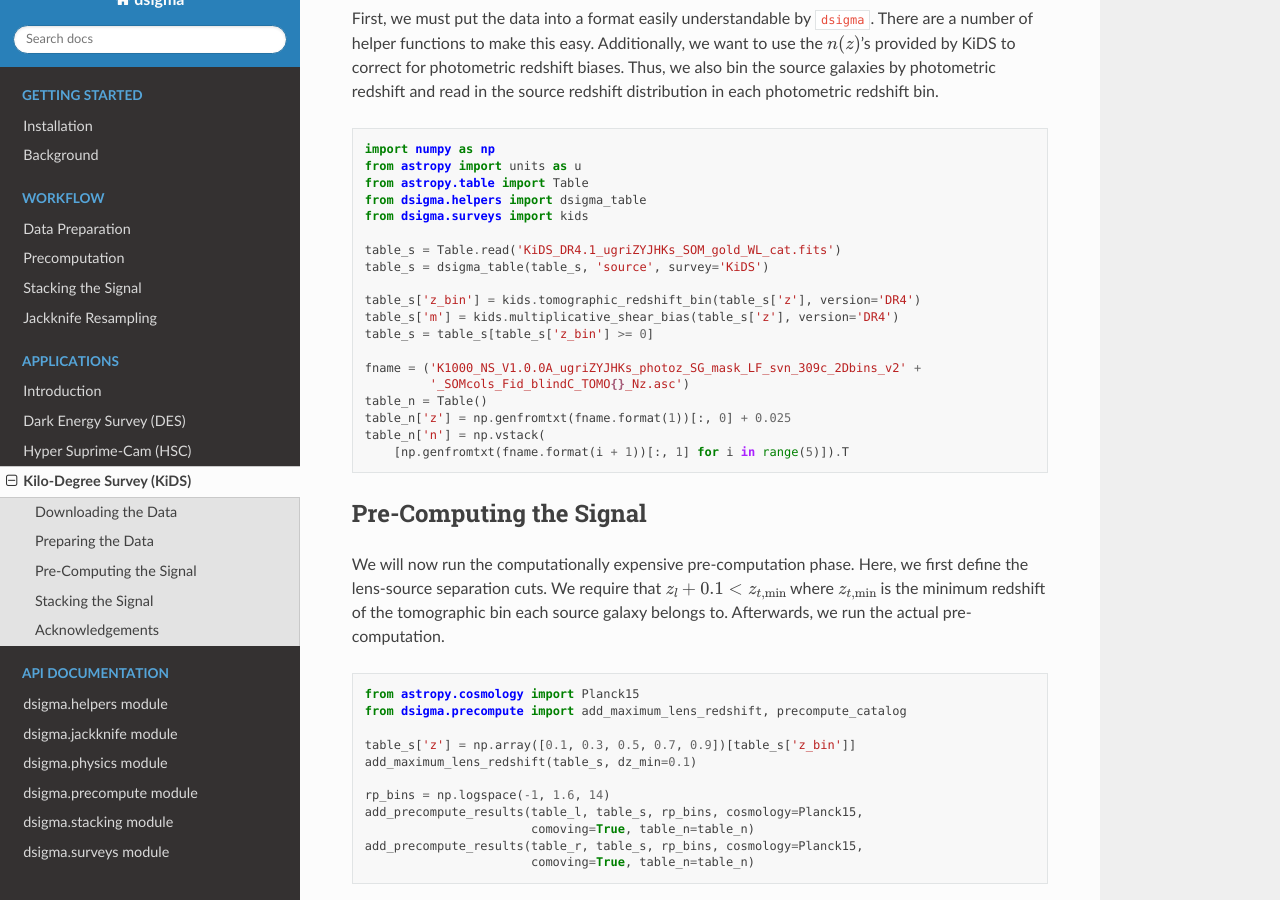
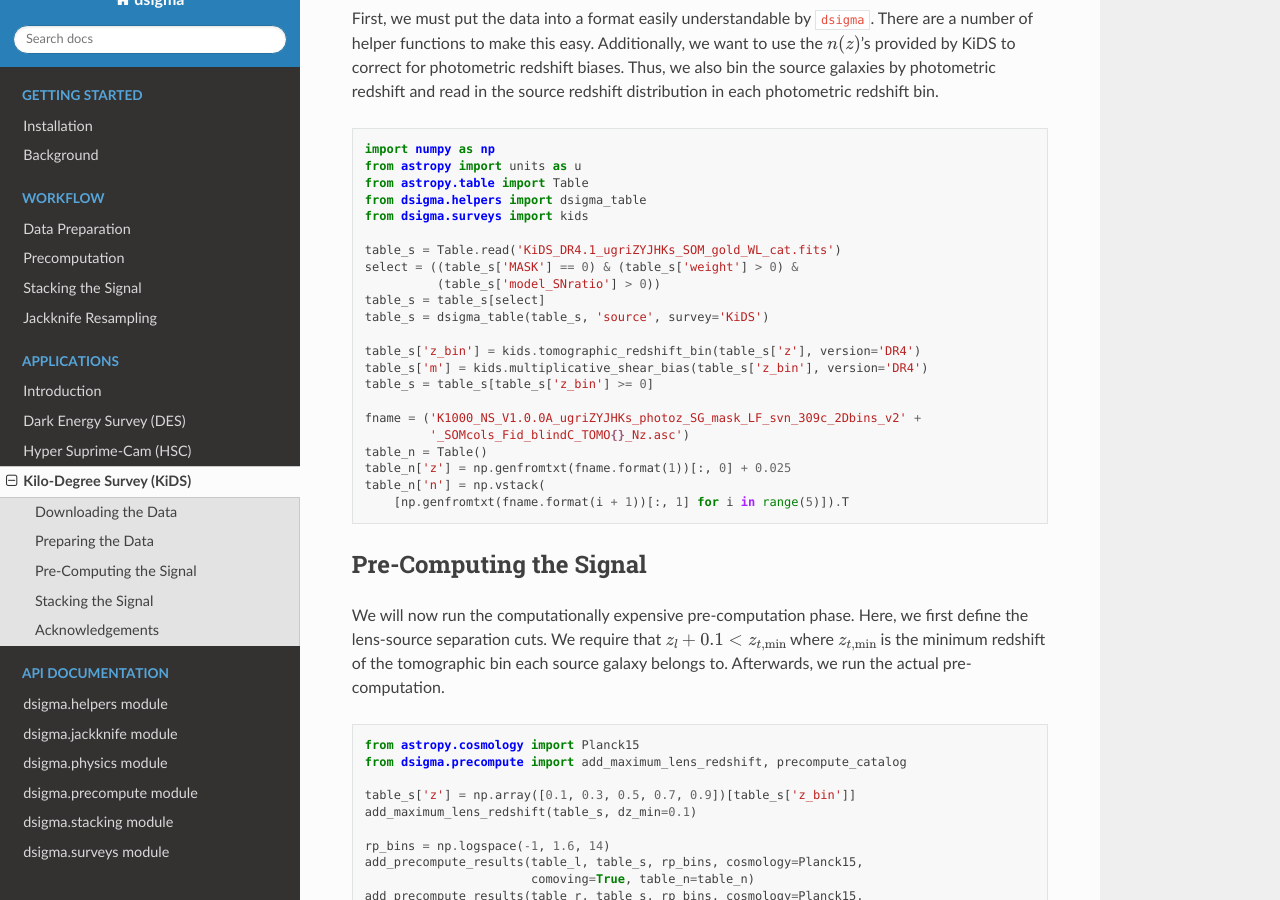
Before and after one commit to johannesulf/dsigma, a Sphinx documentation site: the page built from docs/application_kids.txt, in a window 1280 px wide and 900 px high, scrolled down 533 px. Built offline with Sphinx 7.4.7 and the Read the Docs theme 2.0.0, drawn with Linux system fonts in a browser that asks for light colours.

```diff
--- a/docs/application_kids.txt
+++ b/docs/application_kids.txt
@@ -42,10 +42,13 @@ photometric redshift bin.
     from dsigma.surveys import kids
 
     table_s = Table.read('KiDS_DR4.1_ugriZYJHKs_SOM_gold_WL_cat.fits')
+    select = ((table_s['MASK'] == 0) & (table_s['weight'] > 0) &
+              (table_s['model_SNratio'] > 0))
+    table_s = table_s[select]
     table_s = dsigma_table(table_s, 'source', survey='KiDS')
 
     table_s['z_bin'] = kids.tomographic_redshift_bin(table_s['z'], version='DR4')
-    table_s['m'] = kids.multiplicative_shear_bias(table_s['z'], version='DR4')
+    table_s['m'] = kids.multiplicative_shear_bias(table_s['z_bin'], version='DR4')
     table_s = table_s[table_s['z_bin'] >= 0]
 
     fname = ('K1000_NS_V1.0.0A_ugriZYJHKs_photoz_SG_mask_LF_svn_309c_2Dbins_v2' +
--- a/docs/requirements.txt
+++ b/docs/requirements.txt
@@ -1,2 +1,4 @@
 numpydoc
 cython
+sphinx==5.0.1
+sphinx-rtd-theme==1.0.0
--- a/dsigma/__init__.py
+++ b/dsigma/__init__.py
@@ -9,3 +9,5 @@ from . import surveys
 
 __all__ = ["helpers", "jackknife", "physics", "precompute", "stacking",
            "surveys"]
+
+__version__ = "0.5.0"
```
Also changed, not shown: README.md (+5 -10 lines), setup.py (+9 -6 lines), .readthedocs.yaml, 2 other files.
